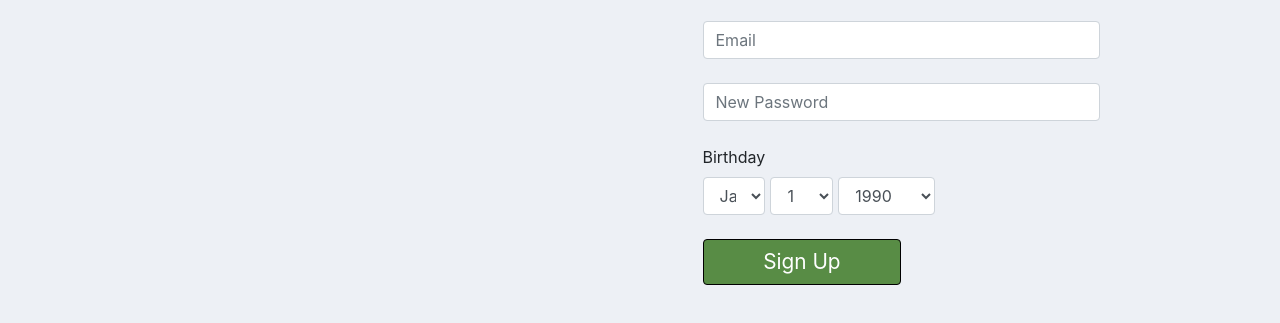
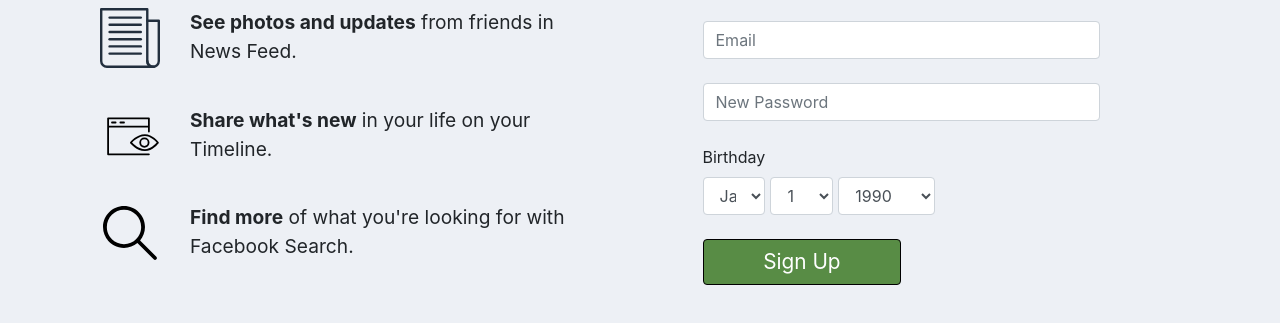
Before and after one commit to JorgeGallegosMS/facebook-clone, a plain HTML site: page index.html in a window 1280 px wide. Shown: the part 269-592 px from the top of the page. Drawn offline with nearby package versions, Linux system fonts and the light colour scheme.

Commit message:
Add files via upload

```diff
--- a/index.html
+++ b/index.html
@@ -29,7 +29,6 @@
                 </div>
             </div>
             <button class="btn btn-sm login-btn mt-4" type="submit">Login</button>
-
         </form>
     </div>
 </nav>
@@ -39,15 +38,36 @@
         <!-- LEFT SIDE -->
         <div class="col-md-6 mt-5">
             <div class="row">
-                <div class="col-md-12">
+                <div class="col-md-12 mb-4">
                     <p class="big-title">
                         Connect with friends and the world around you on Facebook.
                     </p>
                 </div>
             </div>
-            <div class="row">
-                <div class="col-md-4">
-                    <span class="fas fa-newspaper"></span>
+            <div class="container">
+                <div class="row mb-4">
+                    <div class="col-md-2">
+                        <img class="img-fluid" src="news.svg" alt="news">
+                    </div>
+                    <div class="col-md-10 left-text">
+                        <p><strong>See photos and updates</strong> from friends in News Feed.</p>
+                    </div>
+                </div>
+                <div class="row mb-4">
+                    <div class="col-md-2">
+                        <img class="img-fluid" src="timeline.svg" alt="timeline">
+                    </div>
+                    <div class="col-md-10 left-text">
+                        <p><strong>Share what's new</strong> in your life on your Timeline.</p>
+                    </div>
+                </div>
+                <div class="row mb-4">
+                    <div class="col-md-2">
+                        <img class="img-fluid" src="search.svg" alt="news">
+                    </div>
+                    <div class="col-md-10 left-text">
+                        <p><strong>Find more</strong> of what you're looking for with Facebook Search.</p>
+                    </div>
                 </div>
             </div>
         </div>
--- a/style.css
+++ b/style.css
@@ -67,6 +67,10 @@
     font-size: 2.8rem;
 }
 
+.left-text {
+    font-size: 1.2rem;
+}
+
 #sign-up {
     font-size: 2.5rem;
 }
```
Also changed, not shown: news.svg (added), search.svg (added), timeline.svg (added).
